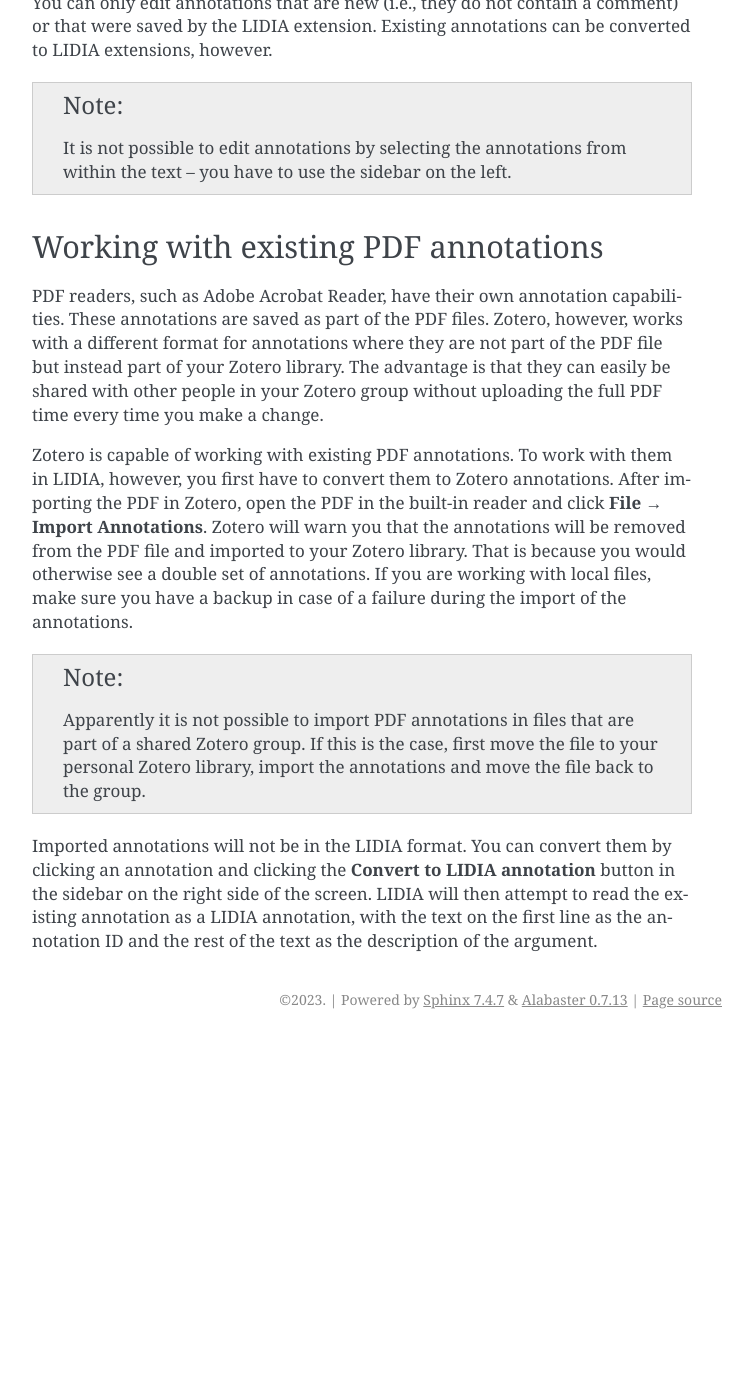
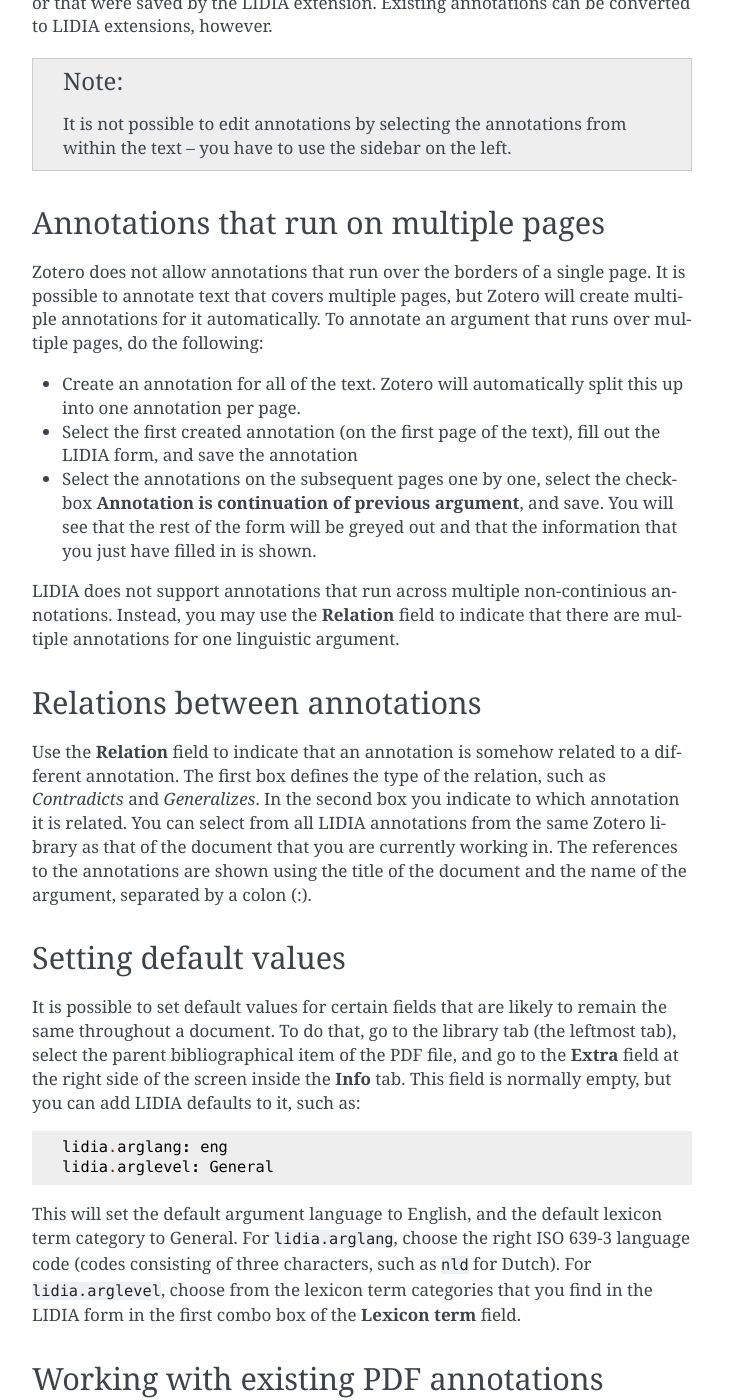
Before and after one commit to UUDigitalHumanitieslab/lidia, a Sphinx documentation site: the page built from docs/extension.rst, in a window 1280 px wide and 1400 px high, scrolled down 2208 px. Shown: the whole window, without its empty margins (388-1141 px from the left). Built offline with Sphinx 7.4.7, drawn with Linux system fonts in a browser that asks for light colours; before the commit the page ends 3247 px from its top, so only the background shows below that; some of the changed text lies outside the part shown.

Commit message:
Update for version 0.2.*

```diff
--- a/docs/conf.py
+++ b/docs/conf.py
@@ -16,7 +16,7 @@
 
 project = 'LIDIA'
 copyright = '2023'
-author = 'The LIDIA authors'
+author = 'Utrecht University'
 
 
 # -- General configuration ---------------------------------------------------
--- a/docs/extension.rst
+++ b/docs/extension.rst
@@ -18,10 +18,8 @@
 extension will be activated.
 
 .. note::
-   If you already have opened PDFs in your Zotero window, you will need to
-   close them and reopen them after activating the extension.
-   If the extension still does not work correctly, try to restart Zotero
-   completely.
+   The extension should work immediately after activating it. If this is
+   not the case, try restarting Zotero.
 
 Activating synchronization with the LIDIA Zotero group
 ------------------------------------------------------
@@ -99,6 +97,58 @@
    It is not possible to edit annotations by selecting the annotations
    from within the text -- you have to use the sidebar on the left.
 
+Annotations that run on multiple pages
+--------------------------------------
+Zotero does not allow annotations that run over the borders of a single page.
+It is possible to annotate text that covers multiple pages, but Zotero will
+create multiple annotations for it automatically. To annotate an argument that
+runs over multiple pages, do the following:
+
+* Create an annotation for all of the text. Zotero will automatically split
+  this up into one annotation per page.
+* Select the first created annotation (on the first page of the text), fill
+  out the LIDIA form, and save the annotation
+* Select the annotations on the subsequent pages one by one, select the
+  checkbox **Annotation is continuation of previous argument**, and save. You
+  will see that the rest of the form will be greyed out and that the information
+  that you just have filled in is shown.
+
+LIDIA does not support annotations that run across multiple non-continious
+annotations. Instead, you may use the **Relation** field to indicate that
+there are multiple annotations for one linguistic argument.
+
+Relations between annotations
+-----------------------------
+Use the **Relation** field to indicate that an annotation is somehow
+related to a different annotation. The first box defines the
+type of the relation, such as *Contradicts* and *Generalizes*. In the
+second box you indicate to which annotation it is related. You can select from
+all LIDIA annotations from the same Zotero library as that of the document
+that you are currently working in. The references to the annotations
+are shown using the title of the document and the name of the argument,
+separated by a colon (:).
+
+Setting default values
+----------------------
+It is possible to set default values for certain fields that are likely
+to remain the same throughout a document. To do that, go to the library tab
+(the leftmost tab), select the parent bibliographical item of the PDF file,
+and go to the **Extra** field at the right side of the screen inside the
+**Info** tab. This field is normally empty, but you can add LIDIA defaults to
+it, such as:
+
+::
+
+  lidia.arglang: eng
+  lidia.arglevel: General
+
+This will set the default argument language to English, and the default
+lexicon term category to General. For ``lidia.arglang``, choose the
+right ISO 639-3 language code (codes consisting of three characters, such as
+``nld`` for Dutch). For ``lidia.arglevel``, choose from the lexicon term
+categories that you find in the LIDIA form in the first combo box of the
+**Lexicon term** field.
+
 Working with existing PDF annotations
 -------------------------------------
 PDF readers, such as Adobe Acrobat Reader, have their own annotation
```
